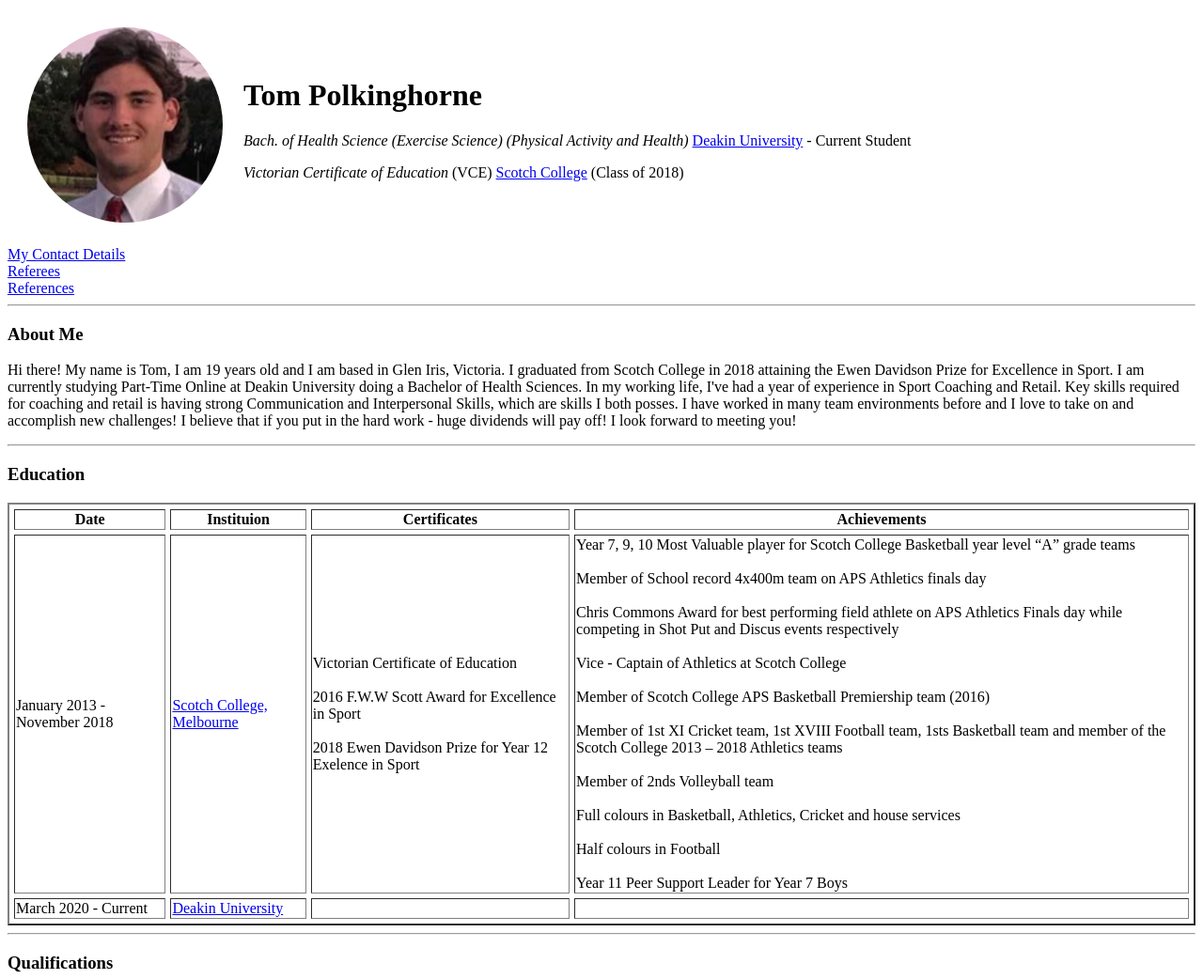
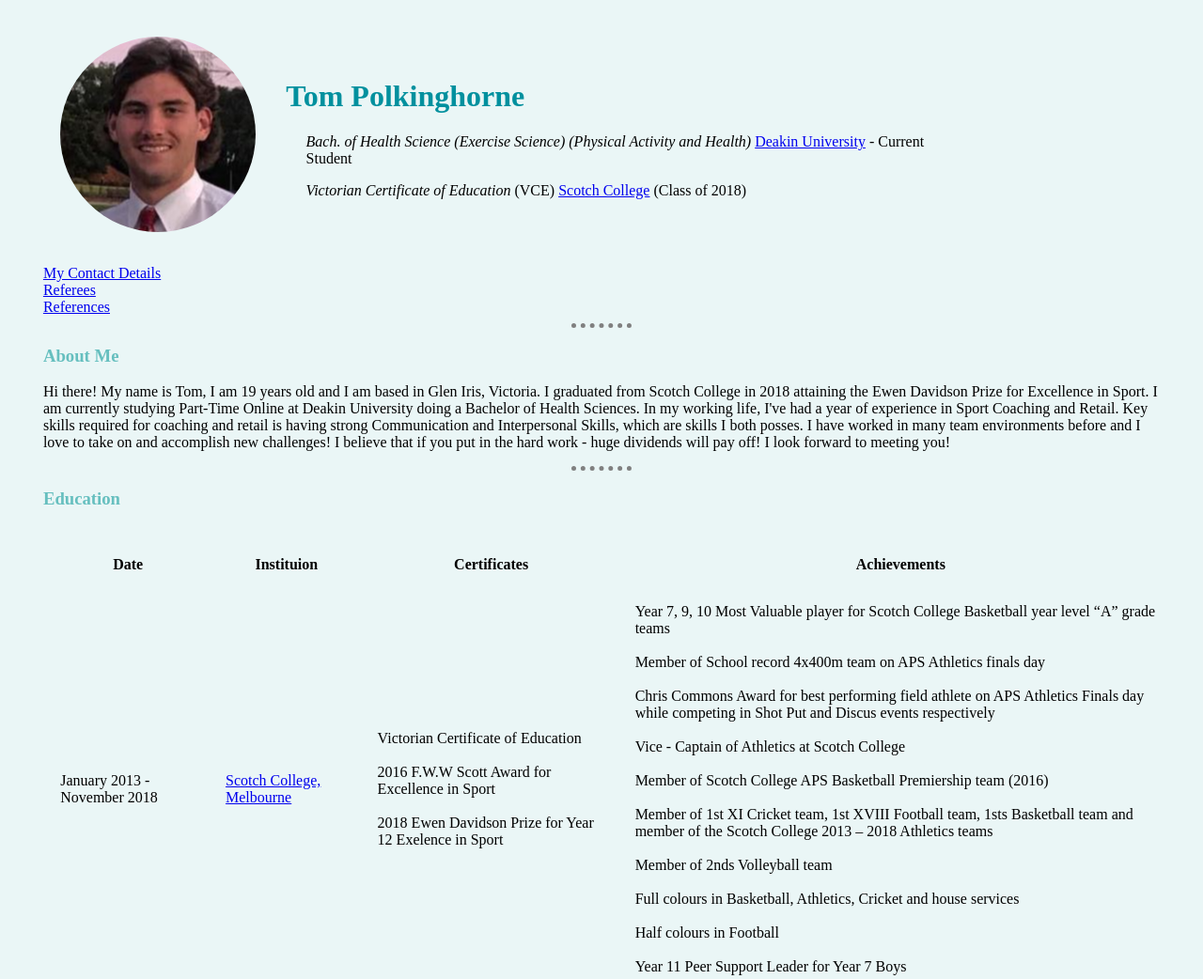
Before and after one commit to tompolkinghorne/cv, a plain HTML site: page index.html in a window 1280 px wide. Shown: the top 1042 px of the page at 94% size. Drawn offline with Linux system fonts and the light colour scheme.

Commit message:
added small bit of css

```diff
--- /dev/null
+++ b/css/styles.css
@@ -0,0 +1,50 @@
+/********************************************** TAG SELECTORS ****************************************************/
+body {
+  background-color: #EAF6F6;
+}
+
+hr {
+  border-style: none;
+  border-top-style: dotted;
+  border-color: Grey;
+  border-width: 5px;
+  width: 5%;
+}
+
+embed {
+  padding-left: 3%;
+  padding-right: 3%
+}
+
+h1 {
+  color: #00909e;
+}
+
+h3 {
+  color: #66BFBF;
+  padding-left:3%;
+  padding-right:3%
+}
+
+nav {
+  padding-left:3%;
+  padding-right:3%;
+}
+p {
+  padding-left:3%;
+  padding-right:3%;
+}
+
+table {
+  border-spacing: 30px;
+  padding-left: 2%;
+}
+/********************************************** CLASS SELECTORS ****************************************************/
+.footer {
+  text-align: center;
+  padding-left: 3%;
+  padding-right: 3%;
+}
+
+
+/********************************************** ID SELECTORS ****************************************************/
--- a/index.html
+++ b/index.html
@@ -4,10 +4,11 @@
 <head>
   <meta charset="utf-8">
   <title>Tom Polkinghorne Personal Site</title>
+  <link rel="stylesheet" href="css/styles.css">
 </head>
 
 <body>
-  <table cellspacing="20">
+  <table>
     <tr>
       <td><img src="images/tompolk.png" alt="This is an image of Tom Polkinghorne" /></td>
       <td>
@@ -18,19 +19,20 @@
     </tr>
   </table>
 
-
-  <a href="contact-me.html">My Contact Details</a><br>
-  <a href="referees.html">Referees</a><br>
-  <a href="references.html">References</a><br>
-  <hr />
+  <nav>
+    <a href="contact-me.html">My Contact Details</a><br>
+    <a href="referees.html">Referees</a><br>
+    <a href="references.html">References</a><br>
+  </nav>
+  <hr>
   <h3>About Me</h3>
-  <p>Hi there! My name is Tom, I am 19 years old and I am based in Glen Iris, Victoria. I graduated from Scotch College in 2018 attaining the Ewen Davidson Prize for Excellence in Sport. I am currently studying Part-Time Online at Deakin University
+  <p title="About Tom Polkinghorne">Hi there! My name is Tom, I am 19 years old and I am based in Glen Iris, Victoria. I graduated from Scotch College in 2018 attaining the Ewen Davidson Prize for Excellence in Sport. I am currently studying Part-Time Online at Deakin University
     doing a Bachelor of Health Sciences. In my working life, I've had a year of experience in Sport Coaching and Retail. Key skills required for coaching and retail is having strong Communication and Interpersonal Skills, which are skills I both
     posses. I have worked in many team environments before and I love to take on and accomplish new challenges! I believe that if you put in the hard work - huge dividends will pay off! I look forward to meeting you!
   </p>
   <hr>
   <h3>Education</h3>
-  <table border="2" cellspacing="5">
+  <table class="educationTable">
     <thead>
       <th>Date</th>
       <th>Instituion</th>
@@ -60,11 +62,11 @@
 
     </tfoot>
   </table>
-
+  <br><br>
   <hr>
 
   <h3>Qualifications</h3>
-  <table cellspacing="30">
+  <table>
     <thead>
       <th>Date Completed</th>
       <th>Expiry Date</th>
@@ -105,11 +107,12 @@
       </tr>
     </tbody>
   </table>
+  <br>
 
   <hr>
 
   <h3>Work Experience</h3>
-  <table cellspacing="25">
+  <table>
     <thead>
       <th>Dates</th>
       <th>Company</th>
@@ -143,13 +146,10 @@
           Camberwell Grammar 4ths team. For Football, I have been appointed to coach Year 7 Football at St Michael's Grammar school and coach the 1st XVIII for Ivanhoe Girls' Grammar.</td>
       </tr>
     </tbody>
-    <tfoot>
-
-    </tfoot>
-  </table>
+  </table><br>
   <hr>
   <h3>Skills</h3>
-  <table cellspacing="10">
+  <table>
     <tr>
       <td>Communication<span>&#11088;</span><span>&#11088;</span><span>&#11088;</span><span>&#11088;</span><span>&#11088;</span></td>
     </tr>
@@ -184,10 +184,10 @@
     </li>
   </ol>
 
-  <hr />
+  <hr>
 </body>
 <footer>
-  <p style="text-align:center;">Tom Polkinghorne 2020&nbsp;&copy;</p>
+  <p class="footer">Tom Polkinghorne 2020&nbsp;&copy;</p>
 </footer>
 
 </html>
```
Also changed, not shown: contact-me.html (+2 -1 lines), referees.html (+2 -1 lines), references.html (+2 -1 lines).
